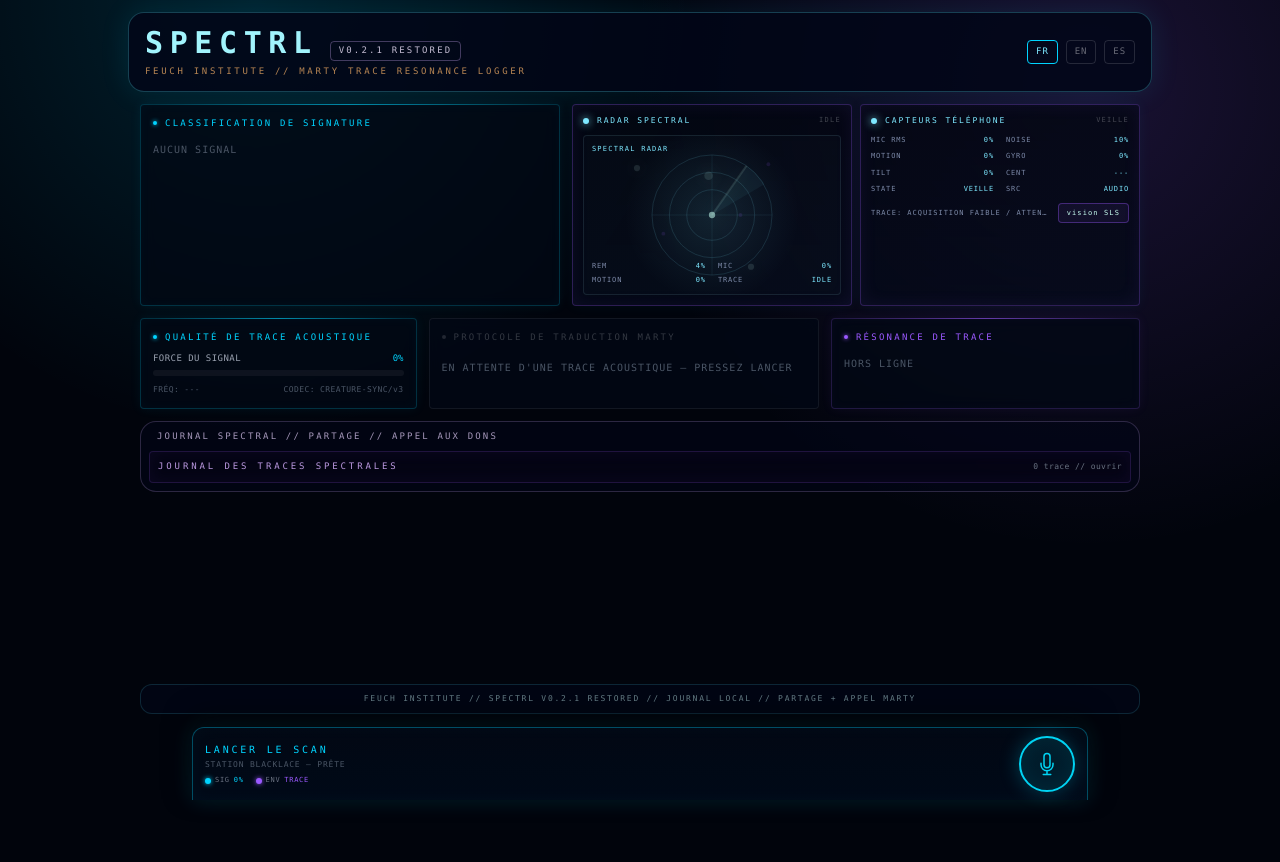
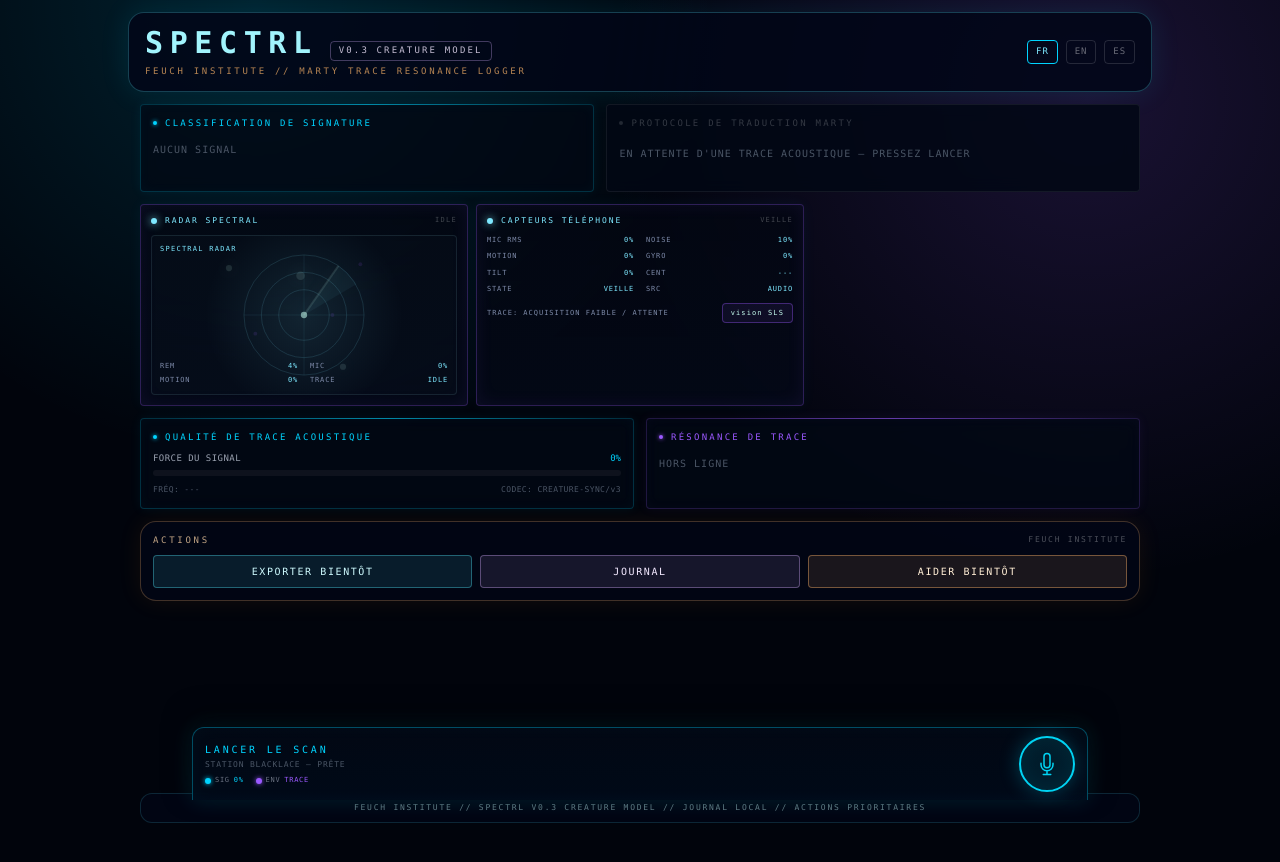
Before and after one commit to benoitlub/SpecTRL, a React (Vite) app: page / in a window 1280 px wide. Shown: the top 862 px of the page. Built offline with nearby package versions, Linux system fonts and the light colour scheme.

Commit message:
Apply Creature-sync journal action shell to SpecTRL

```diff
--- a/src/pages/Home.tsx
+++ b/src/pages/Home.tsx
@@ -17,7 +17,7 @@ function Header({ lang, setLang }: { lang: Lang; setLang: (lang: Lang) => void }
           <div>
             <div className="flex flex-wrap items-baseline gap-3">
               <h1 className="font-mono text-2xl font-black uppercase tracking-[0.22em] text-cyan-200 sm:text-3xl">SpecTRL</h1>
-              <span className="rounded border border-purple-300/30 px-2 py-0.5 text-[9px] font-mono uppercase tracking-[0.24em] text-purple-100/80">v0.2.1 RESTORED</span>
+              <span className="rounded border border-purple-300/30 px-2 py-0.5 text-[9px] font-mono uppercase tracking-[0.24em] text-purple-100/80">v0.3 CREATURE MODEL</span>
             </div>
             <div className="mt-1 text-[9px] font-mono uppercase tracking-[0.30em] text-orange-300/70">Feuch Institute // Marty trace resonance logger</div>
           </div>
@@ -36,15 +36,32 @@ function Footer() {
   return (
     <footer className="relative z-10 mx-auto max-w-5xl px-3 pb-44 pt-4">
       <div className="rounded-xl border border-cyan-300/15 bg-slate-950/70 px-3 py-2 text-center text-[8px] font-mono uppercase tracking-[0.22em] text-cyan-100/50">
-        Feuch Institute // SpecTRL v0.2.1 RESTORED // Journal local // partage + appel Marty
+        Feuch Institute // SpecTRL v0.3 CREATURE MODEL // Journal local // actions prioritaires
       </div>
     </footer>
+  );
+}
+
+function ActionPanel({ showJournal, setShowJournal }: { showJournal: boolean; setShowJournal: (value: boolean) => void }) {
+  return (
+    <div className="rounded-2xl border border-orange-300/25 bg-slate-950/70 p-3 shadow-[0_0_24px_rgba(255,140,0,0.08)]">
+      <div className="mb-2 flex items-center justify-between">
+        <div className="text-[9px] font-mono uppercase tracking-[0.30em] text-orange-200/75">Actions</div>
+        <div className="text-[8px] font-mono uppercase tracking-[0.22em] text-white/30">Feuch Institute</div>
+      </div>
+      <div className="grid grid-cols-1 gap-2 sm:grid-cols-3">
+        <button type="button" className="rounded border border-cyan-300/35 bg-cyan-300/10 px-3 py-2 text-[10px] font-mono uppercase tracking-[0.16em] text-cyan-100">Exporter bientôt</button>
+        <button type="button" onClick={() => setShowJournal(!showJournal)} className="rounded border border-purple-300/35 bg-purple-300/10 px-3 py-2 text-[10px] font-mono uppercase tracking-[0.16em] text-purple-100">{showJournal ? "Masquer journal" : "Journal"}</button>
+        <button type="button" className="rounded border border-orange-300/40 bg-orange-300/10 px-3 py-2 text-[10px] font-mono uppercase tracking-[0.16em] text-orange-100">Aider bientôt</button>
+      </div>
+    </div>
   );
 }
 
 export default function Home() {
   const { state, micPermission, audioFeatures, detectedLabel, lang, setLang, startListening, stopListening, reset } = useAudioAnalysis();
   const [latestEntry, setLatestEntry] = useState<SpectralJournalEntry | null>(null);
+  const [showJournal, setShowJournal] = useState(false);
   const savedKey = useRef("");
   const active = state.isListening || state.isAnalyzing;
 
@@ -58,6 +75,7 @@ export default function Home() {
     if (!entry) return;
     saveSpectralJournalEntry(entry);
     setLatestEntry(entry);
+    setShowJournal(true);
     savedKey.current = key;
   }, [state, audioFeatures]);
 
@@ -73,21 +91,26 @@ export default function Home() {
       <main className="relative z-10 mx-auto max-w-5xl space-y-3 px-3 py-3 pb-44">
         {micPermission === "denied" && <div className="rounded border border-red-300/30 bg-red-500/10 px-3 py-2 text-[10px] font-mono uppercase tracking-wider text-red-200">Micro refusé ou indisponible.</div>}
 
-        <div className="grid grid-cols-1 gap-3 lg:grid-cols-[0.85fr_1.15fr]">
+        <div className="grid grid-cols-1 gap-3 lg:grid-cols-[0.92fr_1.08fr]">
           <SpeciesPanel state={state} lang={lang} />
-          <SensorScreensV3 active={active} audioFeatures={audioFeatures || state.audioFeatures} progress={state.scanProgress} detectedLabel={detectedLabel || state.detectedSpecies} />
+          <TranslationCard state={state} lang={lang} />
         </div>
 
-        <div className="grid grid-cols-1 gap-3 lg:grid-cols-[0.85fr_1.2fr_0.95fr]">
+        <SensorScreensV3 active={active} audioFeatures={audioFeatures || state.audioFeatures} progress={state.scanProgress} detectedLabel={detectedLabel || state.detectedSpecies} />
+
+        <div className="grid grid-cols-1 gap-3 lg:grid-cols-2">
           <SignalQualityPanel state={state} scanProgress={state.scanProgress} lang={lang} />
-          <TranslationCard state={state} lang={lang} />
           <NeuralPanel state={state} lang={lang} />
         </div>
 
-        <div className="rounded-2xl border border-purple-300/20 bg-slate-950/60 p-2">
-          <div className="px-2 pb-2 text-[9px] font-mono uppercase tracking-[0.24em] text-purple-200/70">Journal spectral // partage // appel aux dons</div>
-          <SpectralJournal latestEntry={latestEntry} />
-        </div>
+        <ActionPanel showJournal={showJournal} setShowJournal={setShowJournal} />
+
+        {showJournal && (
+          <div className="rounded-2xl border border-purple-300/20 bg-slate-950/60 p-2">
+            <div className="px-2 pb-2 text-[9px] font-mono uppercase tracking-[0.24em] text-purple-200/70">Journal spectral // modèle Creature-sync</div>
+            <SpectralJournal latestEntry={latestEntry} />
+          </div>
+        )}
       </main>
 
       <MicButton isListening={state.isListening} isAnalyzing={state.isAnalyzing} isComplete={state.isComplete} onStart={startListening} onStop={stopListening} onReset={reset} lang={lang} signalQuality={state.signalQuality || state.scanProgress} habitat={state.environmentalScan || "TRACE"} />
```
